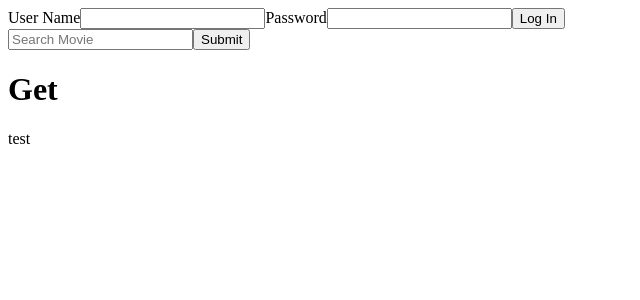
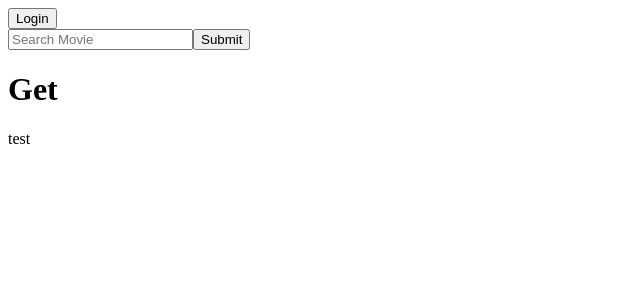
Before and after one commit to Mystri/CS411-Project, a React (Create React App) app in the folder my-app/: page / in a window 1280 px wide. Shown: the top 300 px of the page, without its empty margins (0-640 px from the left). Built offline with nearby package versions, Linux system fonts and the light colour scheme.

Commit message:
popup Login Form

```diff
--- a/my-app/package.json
+++ b/my-app/package.json
@@ -10,6 +10,7 @@
     "react": "^17.0.2",
     "react-dom": "^17.0.2",
     "react-scripts": "4.0.3",
+    "reactjs-popup": "^2.0.5",
     "web-vitals": "^1.0.1"
   },
   "scripts": {
--- a/my-app/src/LoginForm.js
+++ b/my-app/src/LoginComponent/LoginForm.js
@@ -10,11 +10,11 @@ class LoginForm extends React.Component {
             login_status : "",
 
         }
-        this.handlePasswordChange = this.handleChangeEvents.bind(this);
+        this.handlePasswordChange = this.handleEmailChange.bind(this);
         this.handleSubmitevents = this.handleSubmitevents.bind(this);
-        this.handleChangeEvents = this.handleChangeEvents.bind(this);
+        this.handleEmailChange = this.handleEmailChange.bind(this);
     }
-    handleChangeEvents(event) {
+    handleEmailChange(event) {
         this.setState({
             email: event.target.value
         })
@@ -52,11 +52,9 @@ class LoginForm extends React.Component {
     render() {
         return (
             <form onSubmit={this.handleSubmitevents}>
-
                 <label>User Name</label>
-                <input type="text" data-test="username" value={this.state.username} onChange={this.handleChangeEvents} />
+                <input type="text" data-test="username" value={this.state.username} onChange={this.handleEmailChange} />
                 <label>Password</label>
-
                 <input type="password" data-test="password" value={this.state.password} onChange={this.handlePasswordChange } />
                 <input type="submit" value="Log In" data-test="submit" />
             </form>
--- /dev/null
+++ b/my-app/src/LoginComponent/PopupLoginForm.js
@@ -0,0 +1,10 @@
+import Popup from 'reactjs-popup';
+import LoginForm from "./LoginForm"
+
+export default () => (
+    <Popup trigger={<button> Login</button>} position="right center">
+      <div>
+          <LoginForm/>
+      </div>
+    </Popup>
+  );
--- a/my-app/src/index.js
+++ b/my-app/src/index.js
@@ -1,18 +1,35 @@
 import React from "react";
 import ReactDOM from 'react-dom';
 
-import LoginForm from './LoginForm.js'
+import LoginForm from './LoginComponent/LoginForm.js'
 import FilterableProductTable from './SearchBar.js'
+import PopupLoginForm from "./LoginComponent/PopupLoginForm.js";
 
-class Test extends React.Component{
-    render(){
+class Test extends React.Component {
+    constructor(props) {
+        super(props);
+        /**
+         * 0 : Main page.
+         * ...
+         */
+        this.state = {
+            page: 0
+        }
+    }
+
+
+    render() {
+        if (this.state.page == 0) {
             return(
                 <div>
-                <LoginForm/>
+                    <PopupLoginForm/>
                     <FilterableProductTable/>
                     <div>test</div>
                 </div>
             )
+        }
+        return (<div></div>);
+
     }
 }
 
```
Also changed, not shown: 1 other file (tests, documents, lock files or other folders). Lines whose indentation alone changed are shown as unchanged.
